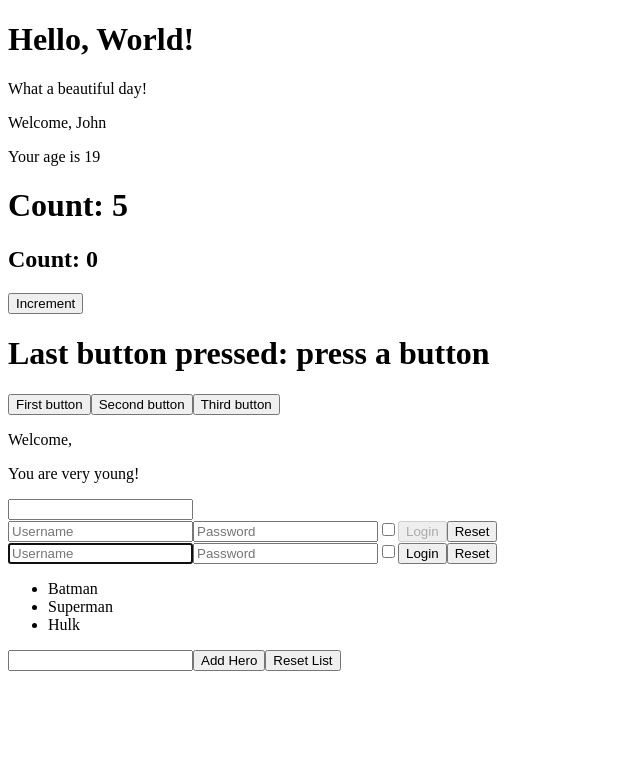
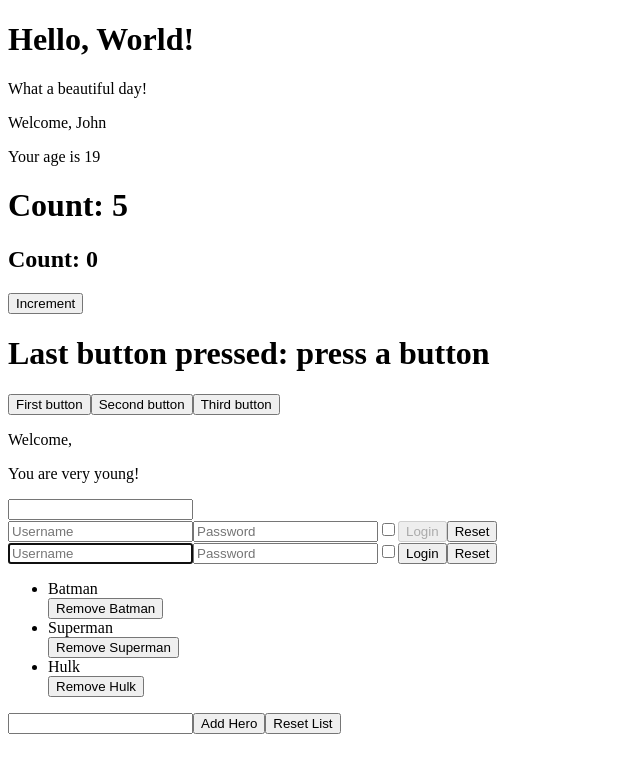
Before and after one commit to CristianRmb/react-exercises, a React (Create React App) app: page / in a window 1280 px wide. Shown: the top 772 px of the page, without its empty margins (0-640 px from the left). Built offline with nearby package versions, Linux system fonts and the light colour scheme.

Commit message:
es lists-06

```diff
--- a/src/TodoList.js
+++ b/src/TodoList.js
@@ -1,6 +1,7 @@
 import React from 'react';
 
-/* Modify the TodoList component so that the input clears every time a Todo is added to the items array. */
+/* Modify the TodoList by adding a "remove" button to each li tag.
+When clicked, the event handler should remove corresponding item from the items array. */
 
 class TodoList extends React.Component {
   state = {
@@ -29,9 +30,22 @@ class TodoList extends React.Component {
     });
   };
 
+  removeHero = (event) => {
+    const newArray = this.state.items;
+    newArray.splice(event.target.value, 1);
+    this.setState({
+      items: newArray,
+    });
+  };
+
   render() {
     const heroes = this.state.items.map((hero, index) => (
-      <li key={hero + index}>{hero}</li>
+      <div key={Math.random()}>
+        <li key={hero + index}>{hero}</li>
+        <button value={index} onClick={this.removeHero}>
+          Remove {hero}
+        </button>
+      </div>
     ));
     return (
       <div>
```
